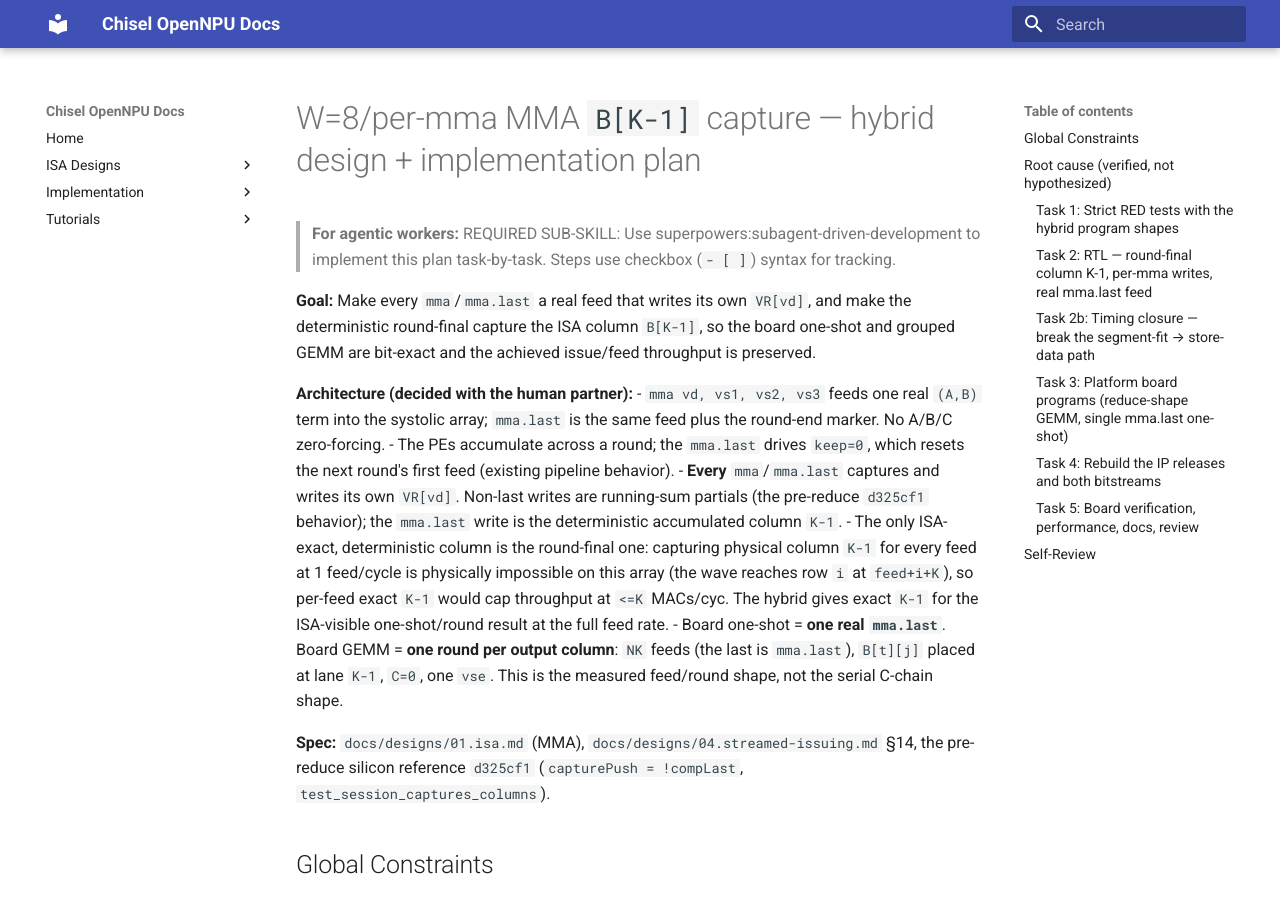
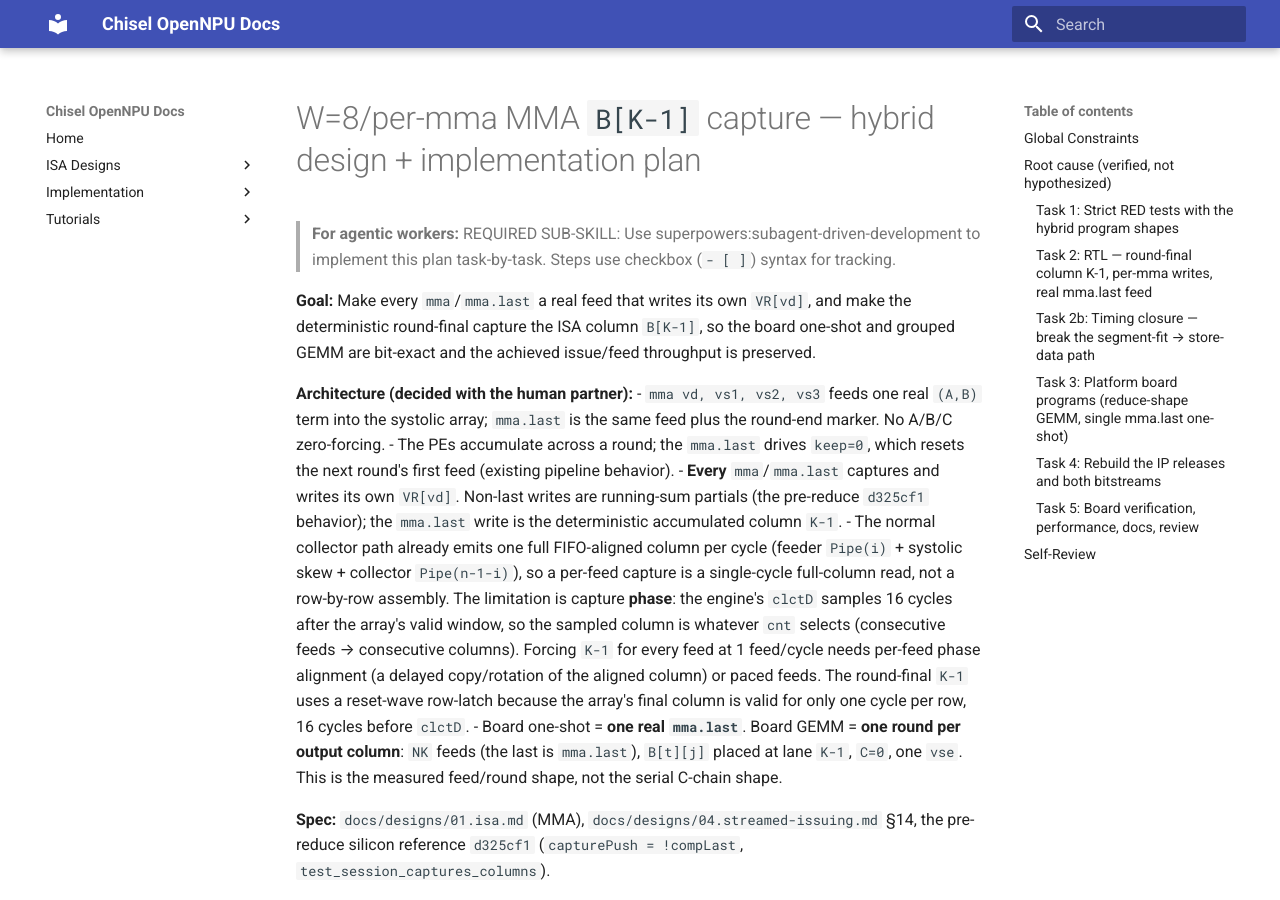
Before and after one commit to mpskex/chisel-npu, an MkDocs documentation site: the page built from docs/superpowers/plans/2026-11-23-w8-gemm-fix.md, in a window 1280 px wide and 900 px high. Built offline with MkDocs 1.6.1 and Material for MkDocs 9.7.7, drawn with Linux system fonts in a browser that asks for light colours.

Commit message:
refactor(mma): use the normal chainsaw for non-last captures
Drop the qPre/preOut column-0 latch: the feeder/systolic/collector Pipe
alignment already emits one full column per cycle, so non-last mma
completions sample normalOut directly. Only the round-final column K-1 is
latched (reset-wave row-latch). The compiler orders the MMA sequence and
only the round-final value is ISA-defined, so the non-last value/column is
not asserted (MmaCaptureSpec prints it for diagnostics only).

Removes one column of registers per in-flight round and an output mux.

```diff
--- a/docs/superpowers/plans/2026-11-23-w8-gemm-fix.md
+++ b/docs/superpowers/plans/2026-11-23-w8-gemm-fix.md
@@ -8,7 +8,7 @@
 - `mma vd, vs1, vs2, vs3` feeds one real `(A,B)` term into the systolic array; `mma.last` is the same feed plus the round-end marker. No A/B/C zero-forcing.
 - The PEs accumulate across a round; the `mma.last` drives `keep=0`, which resets the next round's first feed (existing pipeline behavior).
 - **Every** `mma`/`mma.last` captures and writes its own `VR[vd]`. Non-last writes are running-sum partials (the pre-reduce `d325cf1` behavior); the `mma.last` write is the deterministic accumulated column `K-1`.
-- The only ISA-exact, deterministic column is the round-final one: capturing physical column `K-1` for every feed at 1 feed/cycle is physically impossible on this array (the wave reaches row `i` at `feed+i+K`), so per-feed exact `K-1` would cap throughput at `<=K` MACs/cyc. The hybrid gives exact `K-1` for the ISA-visible one-shot/round result at the full feed rate.
+- The normal collector path already emits one full FIFO-aligned column per cycle (feeder `Pipe(i)` + systolic skew + collector `Pipe(n-1-i)`), so a per-feed capture is a single-cycle full-column read, not a row-by-row assembly. The limitation is capture **phase**: the engine's `clctD` samples 16 cycles after the array's valid window, so the sampled column is whatever `cnt` selects (consecutive feeds → consecutive columns). Forcing `K-1` for every feed at 1 feed/cycle needs per-feed phase alignment (a delayed copy/rotation of the aligned column) or paced feeds. The round-final `K-1` uses a reset-wave row-latch because the array's final column is valid for only one cycle per row, 16 cycles before `clctD`.
 - Board one-shot = **one real `mma.last`**. Board GEMM = **one round per output column**: `NK` feeds (the last is `mma.last`), `B[t][j]` placed at lane `K-1`, `C=0`, one `vse`. This is the measured feed/round shape, not the serial C-chain shape.
 
 **Spec:** `docs/designs/01.isa.md` (MMA), `docs/designs/04.streamed-issuing.md` §14, the pre-reduce silicon reference `d325cf1` (`capturePush = !compLast`, `test_session_captures_columns`).
```
Also changed, not shown: 2 other files.
